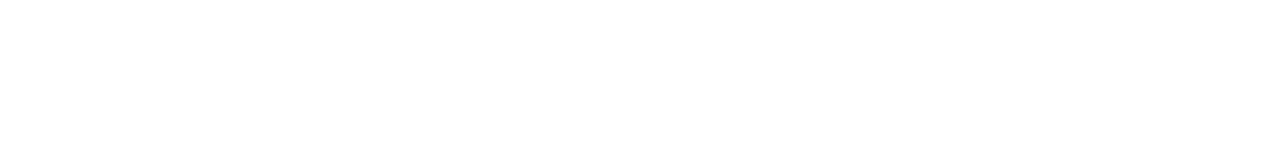
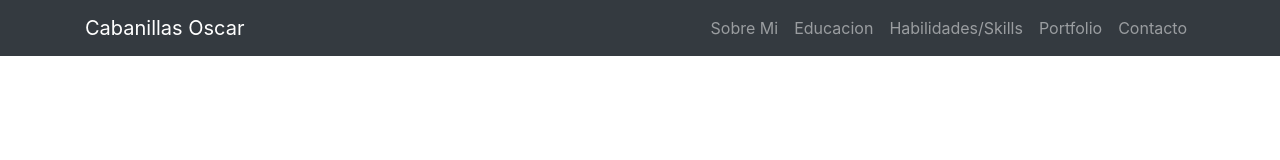
Before and after one commit to OttoCab/cabanillasoscar, a plain HTML site: page index.html in a window 1280 px wide. Drawn offline with Linux system fonts and the light colour scheme.

Commit message:
Agregado la interfaz del navbar

```diff
--- a/index.html
+++ b/index.html
@@ -8,12 +8,43 @@
     <link rel="stylesheet" href="css/style.css" />
     <script
       src="https://kit.fontawesome.com/ffca2b7368.js"
-      crossorigin="anonymous">
+      crossorigin="anonymous"></script>
     </script>
     <title>CV-Cabanillas Oscar</title>
   </head>
   <body>
-    <header></header>
+    <header>
+        <nav class="navbar navbar-expand-lg navbar-dark bg-dark">
+            <div class="container">
+                <a class="navbar-brand" href="#">Cabanillas Oscar</a>
+                <button class="navbar-toggler" type="button" data-toggle="collapse" data-target="#navbarSupportedContent" aria-controls="navbarSupportedContent" aria-expanded="false" aria-label="Toggle navigation">
+                    <span class="navbar-toggler-icon"></span>
+                </button>
+                <div class="collapse navbar-collapse" id="navbarSupportedContent">
+                    <ul class="navbar-nav ml-auto">
+                        <li class="nav-item">
+                            <a class="nav-link" href="#sobreMi">Sobre Mi</a>
+                        </li>
+                        <li class="nav-item">
+                            <a class="nav-link" href="#Educacion">Educacion</a>
+                        </li>
+                        <!-- <li class="nav-item">
+                            <a class="nav-link" href="#">Experiencia Laboral</a>
+                        </li> -->
+                        <li class="nav-item">
+                            <a class="nav-link" href="#Habilidades">Habilidades/Skills</a>
+                        </li>
+                        <li class="nav-item">
+                            <a class="nav-link" href="#Portfolio">Portfolio</a>
+                        </li>
+                        <li class="nav-item">
+                            <a class="nav-link" href="#Contacto">Contacto</a>
+                        </li>
+                    </ul>
+                </div>
+            </div>
+        </nav>
+    </header>
     <main></main>
     <footer></footer>
     <script src="js/jquery-3.5.1.min.js"></script>
```
